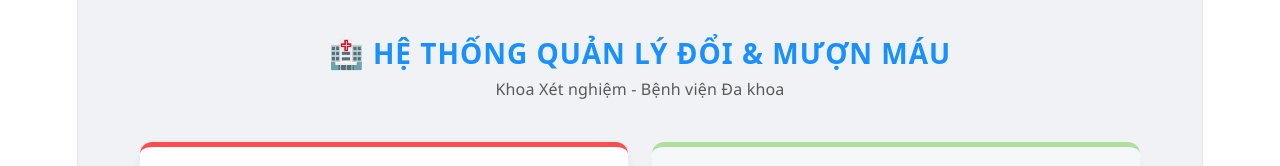
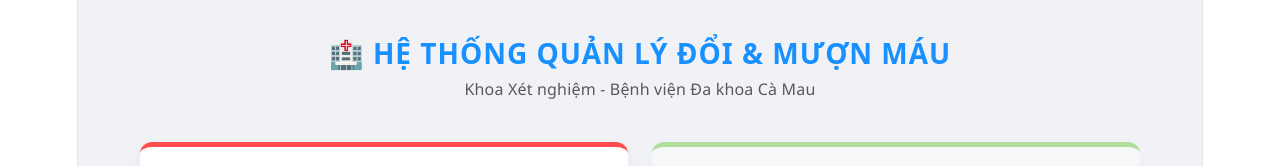
Before and after one commit to brain5422225-art/doitramau-webapp, a React (Vite) app: page / in a window 1280 px wide. Shown: the top 166 px of the page. Built offline with nearby package versions, Linux system fonts and the light colour scheme.

Commit message:
Update App.tsx

```diff
--- a/src/App.tsx
+++ b/src/App.tsx
@@ -55,7 +55,7 @@
           <h1 style={{ color: '#1890ff', margin: '0 0 10px 0', fontSize: '28px', fontWeight: '700', textTransform: 'uppercase', letterSpacing: '1px' }}>
             🏥 HỆ THỐNG QUẢN LÝ ĐỔI & MƯỢN MÁU
           </h1>
-          <p style={{ color: '#595959', fontSize: '16px', margin: 0, fontWeight: '500' }}>Khoa Xét nghiệm - Bệnh viện Đa khoa</p>
+          <p style={{ color: '#595959', fontSize: '16px', margin: 0, fontWeight: '500' }}>Khoa Xét nghiệm - Bệnh viện Đa khoa Cà Mau</p>
         </div>
 
         {/* --- KHUNG LÀM VIỆC CHÍNH --- */}
```
